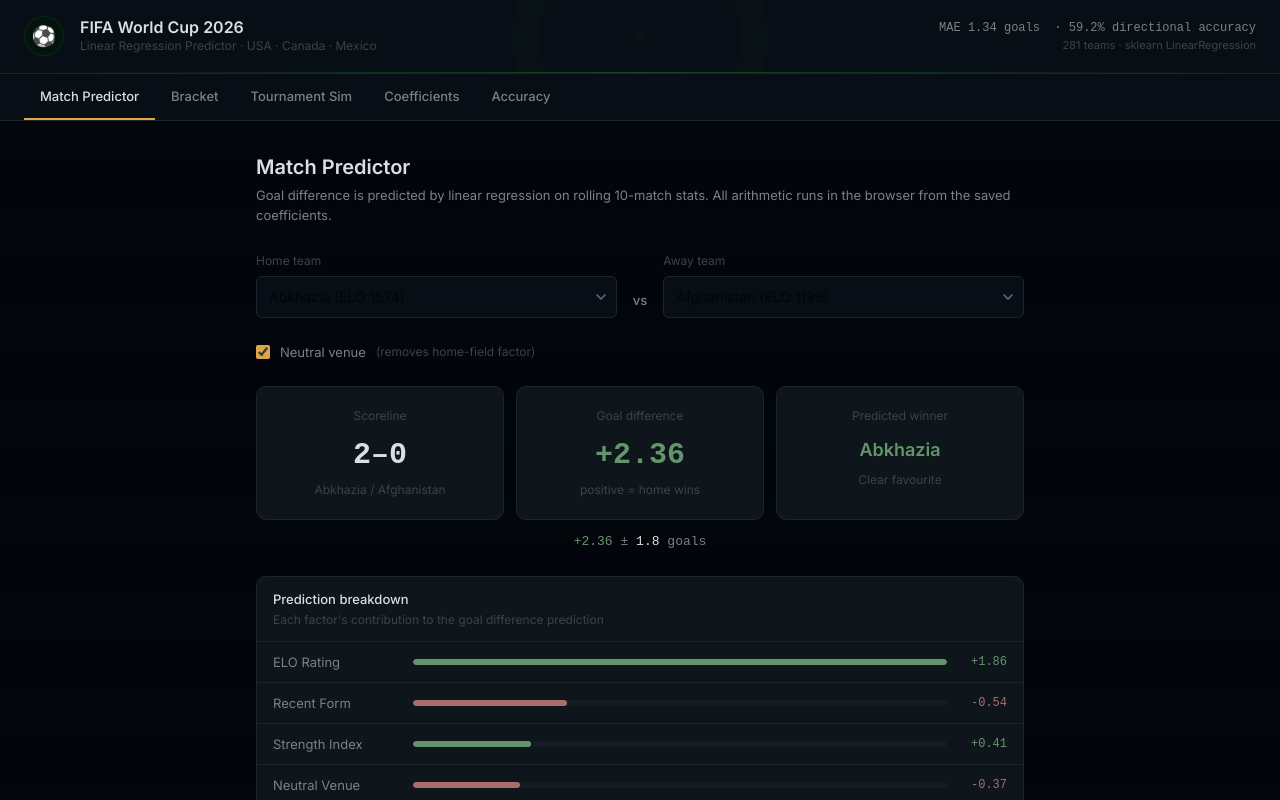
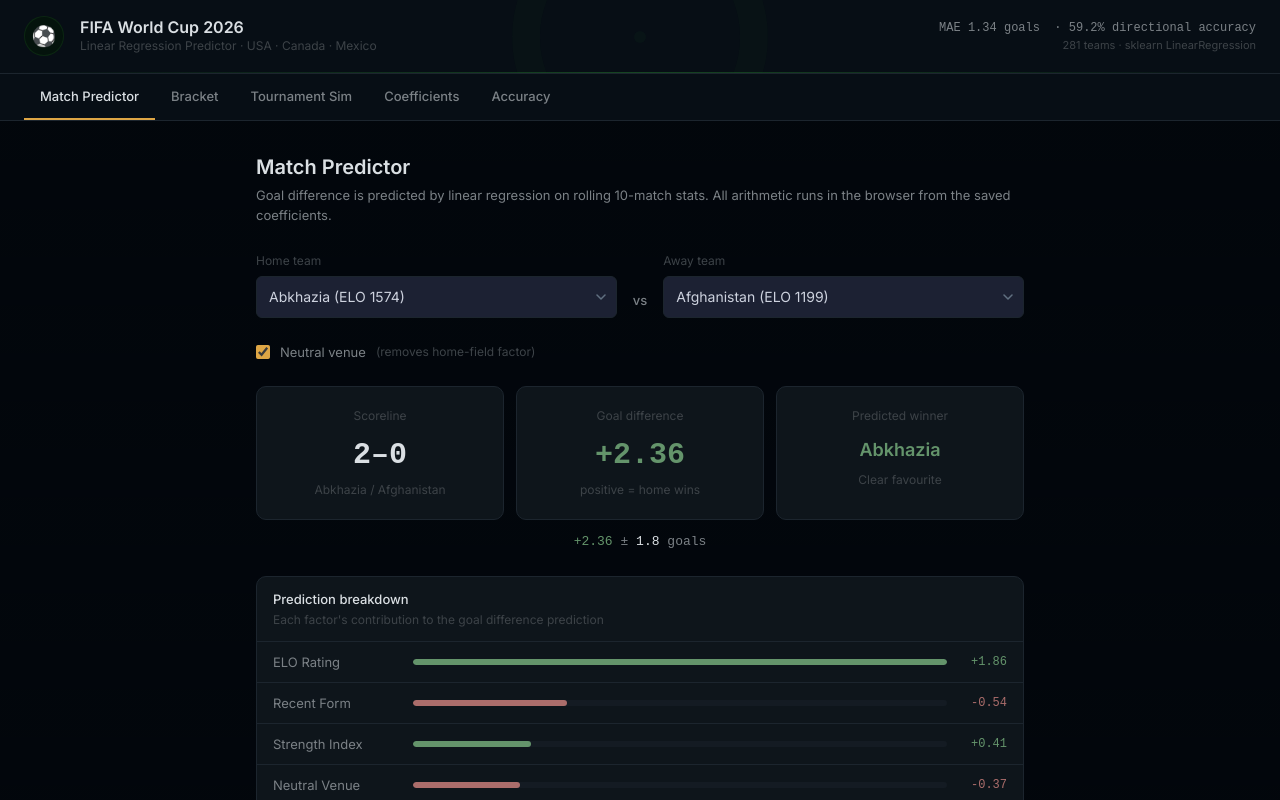
Before and after one commit to rajivbasnet1/LinearRegression_Guild_Model, a React (Vite) app in the folder frontend/: page / in a window 1280 px wide. Shown: the top 800 px of the page. Built offline with nearby package versions, Linux system fonts and the light colour scheme.

Commit message:
fix: replace oklch text-ink with hex #cdd2de on all select elements for reliable color rendering

```diff
--- a/frontend/src/components/CustomBracket.jsx
+++ b/frontend/src/components/CustomBracket.jsx
@@ -86,7 +86,8 @@
       <select
         value={team}
         onChange={e => onPick(e.target.value)}
-        className="bg-transparent text-xs text-ink w-full focus:outline-none min-w-0 truncate"
+        className="bg-transparent text-xs w-full focus:outline-none min-w-0 truncate"
+        style={{ color: '#cdd2de' }}
         title={team || label}
       >
         <option value="">{label || '— pick —'}</option>
--- a/frontend/src/index.css
+++ b/frontend/src/index.css
@@ -72,8 +72,10 @@
 
   /* ── Form controls ───────────────────────────────────────────────────────── */
   .field {
-    @apply w-full bg-surface border border-line rounded px-3 py-2 text-ink text-base
+    @apply w-full border border-line rounded px-3 py-2 text-base
            placeholder-ghost focus:outline-none transition-colors duration-150;
+    color: #cdd2de;
+    background-color: #1c2133;
   }
   .field:focus {
     border-color: oklch(0.55 0.09 78);
```
